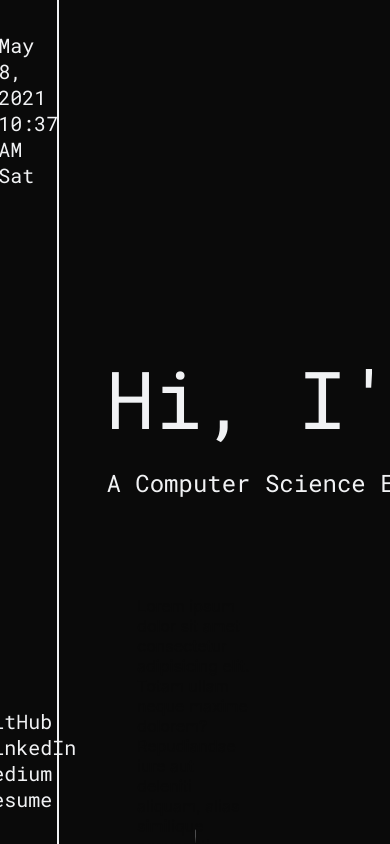
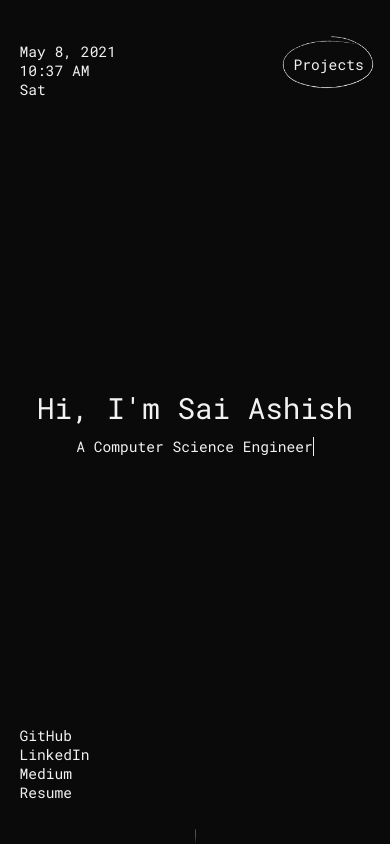
Before and after one commit to saiashish90/portfolio-2021, a Next.js app: page / in a window 390 px wide. Shown: the top 844 px of the page. Built offline with nearby package versions, Linux system fonts and the light colour scheme.

Commit message:
mobile layout finished

```diff
--- a/pages/index.js
+++ b/pages/index.js
@@ -3,25 +3,26 @@ import { useEffect, useRef } from "react";
 import { useDateTime } from "../hooks/useDateTime";
 export default function index() {
   const isInitialMount = useRef(true);
+  const timecontainer = useRef(null);
   let time = useDateTime();
+  // Code to delete and add time
   useEffect(() => {
     if (isInitialMount.current) {
       isInitialMount.current = false;
-      document.getElementById("time").innerHTML = time[1];
+      timecontainer.current.innerHTML = time[1];
       console.log("ount");
     } else {
       console.log("time changed");
-      document.getElementById("time").classList.add(Home.time_erase);
+      timecontainer.current.classList.remove(Home.time_type);
+      timecontainer.current.classList.add(Home.time_erase);
       setTimeout(() => {
-        document.getElementById("time").classList.remove(Home.time_erase);
-        document.getElementById("time").innerHTML = time[1];
-        document.getElementById("time").classList.add(Home.time_type);
-        setTimeout(() => {
-          document.getElementById("time").classList.remove(Home.time_type);
-        }, 2000);
+        timecontainer.current.classList.remove(Home.time_erase);
+        timecontainer.current.innerHTML = time[1];
+        timecontainer.current.classList.add(Home.time_type);
       }, 2000);
     }
   }, [time[1]]);
+  //
   return (
     <div className={Home.wrapper}>
       {/* fixed div */}
@@ -31,7 +32,7 @@ export default function index() {
           {/* date */}
           <div className={Home.date}>
             <span>{time[0]}</span>
-            <span id="time"></span>
+            <span ref={timecontainer} id="time"></span>
             <span>{time[2]}</span>
           </div>
           {/* links */}
@@ -62,6 +63,22 @@ export default function index() {
         <div className={Home.projects}>
           <span>Projects</span>
         </div>
+
+        {/* Mobile links */}
+        <div className={Home.linksmobile}>
+          <a href="https://www.github.com/saiashish90" target="_blank">
+            <span>GitHub</span>
+          </a>
+          <a href="https://www.linkedin.com/in/sai-ashish-ba927a1b2/" target="_blank">
+            <span>LinkedIn</span>
+          </a>
+          <a href="https://saiashish90.medium.com/" target="_blank">
+            <span>Medium</span>
+          </a>
+          <a href="">
+            <span>Resume</span>
+          </a>
+        </div>
         {/* Animation */}
         <div className={Home.scrollanimation} />
       </div>
--- a/styles/Home.module.scss
+++ b/styles/Home.module.scss
@@ -1,11 +1,17 @@
 @import "./_partials/fonts";
 @import "./_partials/animations";
+@import "./_partials/mediaqueries";
 %panel {
   position: relative;
   width: 100%;
   height: 100%;
 }
-
+.time_erase {
+  @include typing(2s, 0s, $type: erase);
+}
+.time_type {
+  @include typing(2s, 0s);
+}
 .wrapper {
   position: absolute;
   width: 100%;
@@ -78,6 +84,8 @@
     height: 100%;
     width: 15%;
     padding: 1.5rem 0rem;
+    font-size: 1.25rem;
+
     span {
       padding: 2rem 1rem;
       position: relative;
@@ -85,6 +93,10 @@
       background-repeat: no-repeat;
       background-size: contain;
     }
+  }
+  .linksmobile {
+    display: none;
+    font-size: 1.25rem;
   }
   .scrollanimation {
     position: absolute;
@@ -115,9 +127,70 @@
   color: var(--text-dark-mode-fg);
   background: var(--fg-dark-mode);
 }
-.time_erase {
-  @include typing(2s, 0s, $type: erase);
+
+// All media queries
+@include sm {
+  .main {
+    justify-content: center;
+    .leftmargin {
+      position: absolute;
+      padding: 0;
+      top: 5%;
+      left: 5%;
+      border: none;
+      width: auto;
+      height: auto;
+      .links {
+        display: none;
+      }
+    }
+    .text {
+      width: 90%;
+      align-items: center;
+      padding: 0.1rem;
+      h1 {
+        font-size: 4rem;
+        text-align: center;
+        word-wrap: break-word;
+      }
+    }
+    .projects {
+      position: absolute;
+      padding: 0;
+      top: 5%;
+      right: 5%;
+      width: auto;
+      height: auto;
+    }
+    .linksmobile {
+      position: absolute;
+      bottom: 5%;
+      left: 5%;
+      display: flex;
+      flex-direction: column;
+    }
+  }
 }
-.time_type {
-  @include typing(2s, 0s);
+@include xs {
+  .main {
+    .leftmargin {
+      font-size: 1.5rem;
+    }
+    .text {
+      h1 {
+        font-size: 3rem;
+      }
+    }
+    .projects {
+      font-size: 1.5rem;
+      top: 3%;
+      right: 3%;
+      span {
+        padding: 3rem 1.5rem;
+      }
+    }
+    .linksmobile {
+      font-size: 1.5rem;
+    }
+  }
 }
--- /dev/null
+++ b/styles/_partials/_mediaqueries.scss
@@ -0,0 +1,30 @@
+$xs: 450px;
+$sm: 768px;
+$md: 992px;
+$lg: 1200px;
+$xl: 1400px;
+@mixin xs {
+  @media (max-width: $xs) {
+    @content;
+  }
+}
+@mixin sm {
+  @media (max-width: $sm) {
+    @content;
+  }
+}
+@mixin md {
+  @media (max-width: $md) {
+    @content;
+  }
+}
+@mixin lg {
+  @media (max-width: $lg) {
+    @content;
+  }
+}
+@mixin xl {
+  @media (max-width: $xl) {
+    @content;
+  }
+}
--- a/styles/globals.scss
+++ b/styles/globals.scss
@@ -1,9 +1,18 @@
+@import "./_partials/mediaqueries";
 html,
 body {
   padding: 0;
   margin: 0;
   font-family: -apple-system, BlinkMacSystemFont, Segoe UI, Roboto, Oxygen, Ubuntu, Cantarell,
     Fira Sans, Droid Sans, Helvetica Neue, sans-serif;
+  // Fluid font scaling
+  font-size: 1.04vw;
+  @include sm {
+    font-size: 2vw;
+  }
+  @include xs {
+    font-size: 2.5vw;
+  }
 }
 
 a {
```
